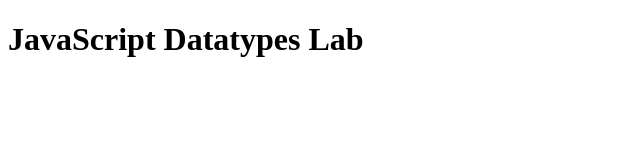
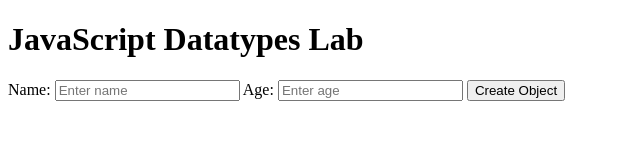
Before and after one commit to PEPLabs/JS-CL-DATA-TYPES, a plain HTML site: page src/main/java/com/revature/index.html in a window 1280 px wide. Shown: the whole page, without its empty margins (0-640 px from the left). Drawn offline with Linux system fonts and the light colour scheme.

Commit message:
Update index.html

```diff
--- a/src/main/java/com/revature/index.html
+++ b/src/main/java/com/revature/index.html
@@ -8,6 +8,11 @@
 </head>
 <body>
     <h1>JavaScript Datatypes Lab</h1>
+    <div>
+        Name: <input type="text" id="nameInput" placeholder="Enter name">
+        Age: <input type="number" id="ageInput" placeholder="Enter age">
+        <button onclick="objectMethod(document.getElementById('nameInput').value, document.getElementById('ageInput').value)">Create Object</button>
+    </div>
     <div id="output"></div>
 </body>
 </html>
```
